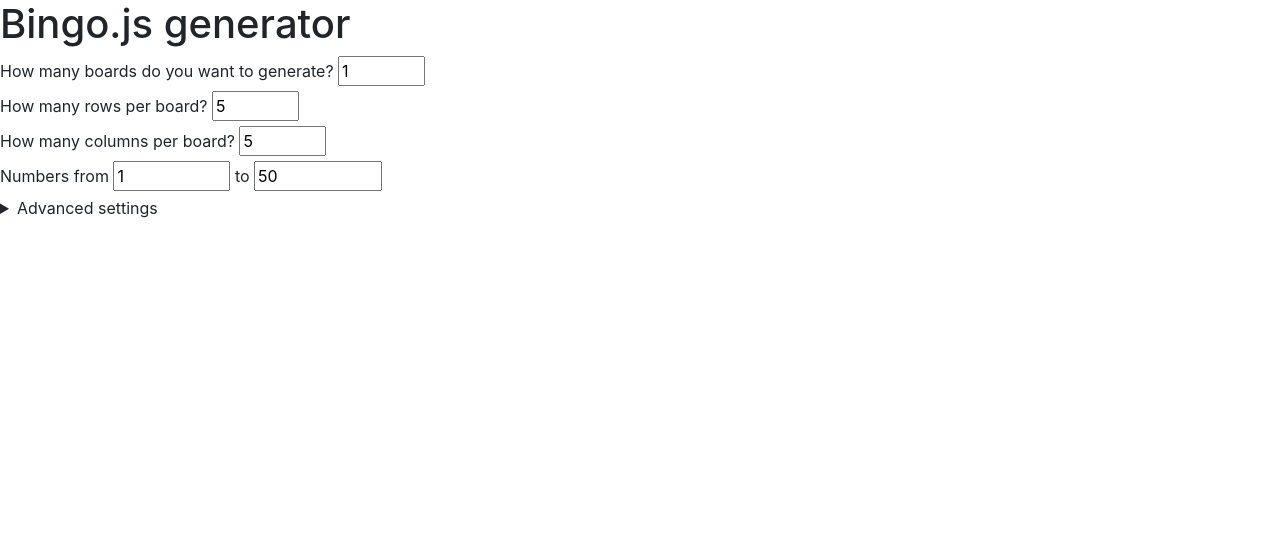
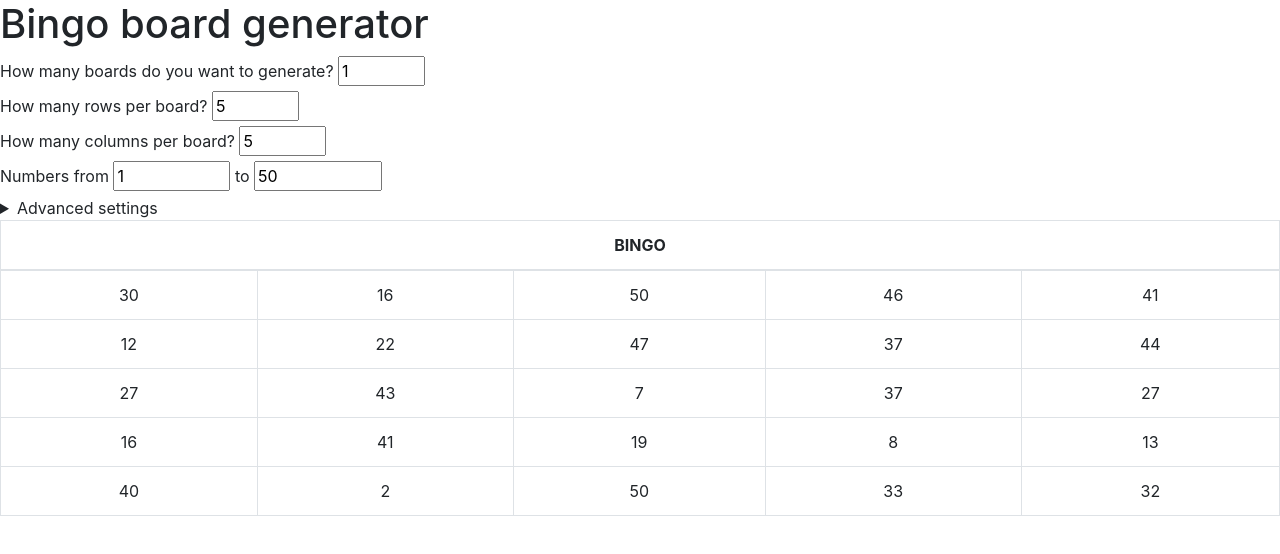
Before and after one commit to trgwii/Bingo, a plain HTML site: page index.html in a window 1280 px wide. Drawn offline with nearby package versions, Linux system fonts and the light colour scheme.

Commit message:
Name change, generate on load

```diff
--- a/index.html
+++ b/index.html
@@ -2,12 +2,12 @@
 <html>
 	<head>
 		<meta charset="UTF-8" />
-		<title>Bingo.js generator</title>
+		<title>Bingo board generator</title>
 		<link rel="stylesheet" href="https://stackpath.bootstrapcdn.com/bootstrap/4.3.1/css/bootstrap.min.css" integrity="sha384-ggOyR0iXCbMQv3Xipma34MD+dH/1fQ784/j6cY/iJTQUOhcWr7x9JvoRxT2MZw1T" crossorigin="anonymous" />
 	</head>
 	<body>
 		<div id="controls" class="d-print-none">
-			<h1>Bingo.js generator</h1>
+			<h1>Bingo board generator</h1>
 			<label for="boards">How many boards do you want to generate?</label>
 			<input id="boards" type="number" min="0" max="99" placeholder="Boards" value="1" />
 			<br />
@@ -76,8 +76,7 @@
 				fontSize
 			};
 
-			Object.values(inputs).forEach(el =>
-				el.addEventListener('input', e => {
+			const generate = () => {
 					const {
 						boards,
 						rows,
@@ -147,7 +146,10 @@
 						}
 						result.appendChild(b);
 					}
-				}));
+				};
+				Object.values(inputs).forEach(el =>
+					el.addEventListener('input', generate));
+				generate();
 		</script>
 	</body>
 </html>
```
